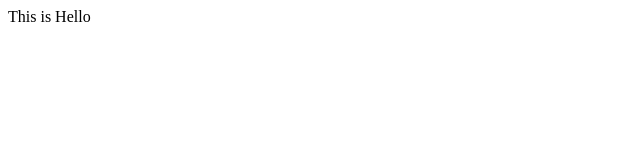
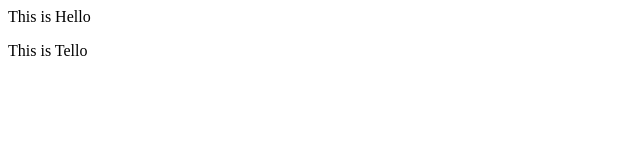
Before and after one commit to DareNoor/localRepo, a plain HTML site: page index.html in a window 1280 px wide. Shown: the full height of the page, 0-640 px from the left. Drawn offline with Linux system fonts and the light colour scheme.

Commit message:
Add feature

```diff
--- a/index.html
+++ b/index.html
@@ -1 +1,2 @@
 <p>This is Hello</p>
+<p>This is Tello</p>
```
